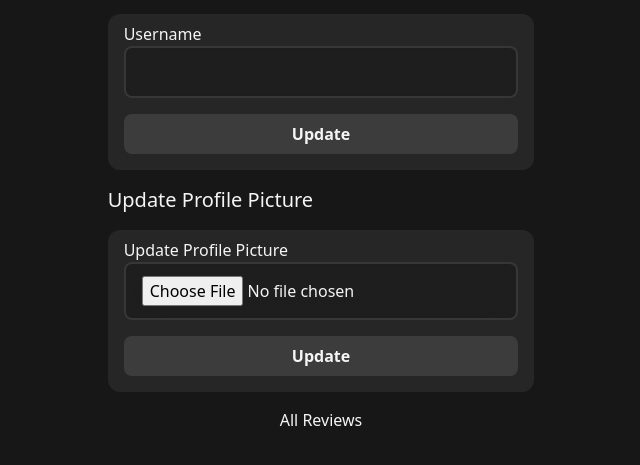
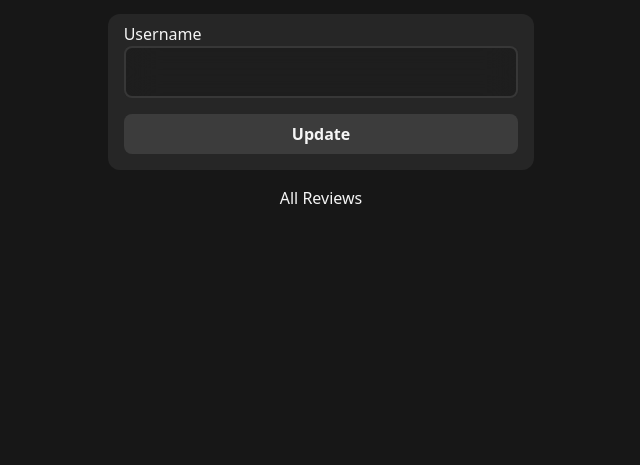
Before and after one commit to MonkeyChip5/boringapp, a Flask app: page /account in a window 1280 px wide. Shown: the part 194-659 px from the top of the page, without its empty margins (319-959 px from the left). Run offline with Flask 2, Linux system fonts and the light colour scheme; the visitor is signed in with stand-in values (Sample User, id 1); style sheets or scripts are compiled from the project's sources; some libraries are stand-ins or nearby versions.

Commit message:
removed profile picture, fixed more routes for login stuff

```diff
--- a/boringApp/flask_app/templates/account.html
+++ b/boringApp/flask_app/templates/account.html
@@ -32,27 +32,6 @@
     </form>
 </div>
 
-<div class="container mx-auto w-full md:w-2/3 lg:w-1/3">
-    <h3 class="text-xl">
-        Update Profile Picture
-    </h3>
-    <form class="review-form" method="POST" action="" enctype="multipart/form-data">
-        {{ update_profile_pic_form.csrf_token }}
-        <div class="form-group">
-            {{ update_profile_pic_form.picture.label }}
-            {{ update_profile_pic_form.picture(class="form-content") }}
-            {% if update_profile_pic_form.picture.errors %}
-            <div class="error" role="alert">
-                {% for error in update_profile_pic_form.picture.errors %}
-                <span>{{ error }}</span>
-                {% endfor %}
-            </div>
-            {% endif %}
-        </div>
-        {{ update_profile_pic_form.submit_picture(class="review-button") }}
-    </form>
-</div>
-
 <div class="flex justify-center">
     {# TODO: Link to see all of the current user's reviews. #}
     <a href="{{ url_for('activities.user_detail', username=current_user.username) }}">All Reviews</a>
```
